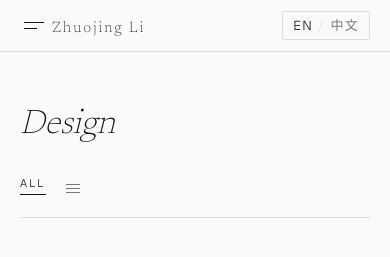
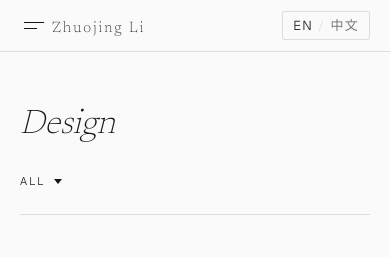
Before and after one commit to SherryLi8/zhuojing-site, a Next.js app: page /design in a window 390 px wide. Shown: the top 257 px of the page. Built offline with nearby package versions, Linux system fonts and the light colour scheme.

Commit message:
Design filter: single filter dropdown (current selection + triangle) replaces ALL + hamburger

```diff
--- a/app/design/page.tsx
+++ b/app/design/page.tsx
@@ -631,32 +631,8 @@ export default function Design() {
               fontFamily: "var(--font-newsreader),serif", fontStyle: "italic", fontWeight: 200,
               fontSize: "clamp(34px,3.5vw,50px)", color: "var(--dark)",
             }}>{lang === "en" ? "Design" : "设计"}</h1>
-            {/* Filter: ALL + category menu */}
-            <div style={{ display: "flex", gap: 20, alignItems: "center", position: "relative" }}>
-              <button
-                onClick={() => { setActiveFilter("all"); setMenuOpen(false); }}
-                style={{ background: "none", border: "none", cursor: "pointer", padding: 0, outline: "none" }}
-              >
-                <span style={{
-                  display: "inline-block", position: "relative", paddingBottom: 4,
-                  fontFamily: "var(--font-geist),sans-serif",
-                  fontSize: 11, letterSpacing: "0.2em",
-                  color: activeFilter === "all" ? "var(--dark)" : "var(--faint)",
-                  transition: "color 0.2s",
-                }}>
-                  {lang === "en" ? "ALL" : "全部"}
-                  <motion.div
-                    initial={false}
-                    animate={{ scaleX: activeFilter === "all" ? 1 : 0 }}
-                    transition={{ duration: 0.38, ease: [0.16, 1, 0.3, 1] }}
-                    style={{
-                      position: "absolute", bottom: 0, left: 0, right: 0,
-                      height: 1, background: "var(--dark)",
-                      transformOrigin: "left center",
-                    }}
-                  />
-                </span>
-              </button>
+            {/* Filter dropdown — shows current selection + triangle */}
+            <div style={{ position: "relative" }}>
               <button
                 onClick={() => setMenuOpen(o => !o)}
                 style={{ background: "none", border: "none", cursor: "pointer", padding: 0, outline: "none" }}
@@ -665,28 +641,20 @@ export default function Design() {
                   display: "inline-flex", alignItems: "center", gap: 8, position: "relative", paddingBottom: 4,
                   fontFamily: "var(--font-geist),sans-serif",
                   fontSize: 11, letterSpacing: "0.2em",
-                  color: activeFilter !== "all" ? "var(--dark)" : "var(--faint)",
-                  transition: "color 0.2s",
+                  color: "var(--dark)",
                 }}>
                   {(() => {
                     const cat = FILTERS.find(f => f.key === activeFilter);
-                    return cat ? (lang === "en" ? cat.en : cat.zh) : null;
+                    return cat ? (lang === "en" ? cat.en : cat.zh) : (lang === "en" ? "ALL" : "全部");
                   })()}
-                  <span style={{ display: "inline-flex", flexDirection: "column", gap: 3 }}>
-                    {[0, 1, 2].map(i => (
-                      <span key={i} style={{ display: "block", width: 14, height: 1, background: "currentColor" }} />
-                    ))}
-                  </span>
-                  <motion.div
-                    initial={false}
-                    animate={{ scaleX: activeFilter !== "all" ? 1 : 0 }}
-                    transition={{ duration: 0.38, ease: [0.16, 1, 0.3, 1] }}
-                    style={{
-                      position: "absolute", bottom: 0, left: 0, right: 0,
-                      height: 1, background: "var(--dark)",
-                      transformOrigin: "left center",
-                    }}
-                  />
+                  <span style={{
+                    width: 0, height: 0,
+                    borderLeft: "4px solid transparent",
+                    borderRight: "4px solid transparent",
+                    borderTop: "5px solid currentColor",
+                    transform: menuOpen ? "rotate(180deg)" : "none",
+                    transition: "transform 0.2s",
+                  }} />
                 </span>
               </button>
               {menuOpen && (
@@ -697,7 +665,7 @@ export default function Design() {
                     background: "#fff", border: "1px solid var(--line)",
                     padding: "6px 0", minWidth: 170, boxShadow: "0 10px 30px rgba(0,0,0,0.08)",
                   }}>
-                    {FILTERS.map(f => (
+                    {[{ key: "all", en: "ALL", zh: "全部" } as const, ...FILTERS].map(f => (
                       <button key={f.key}
                         onClick={() => { setActiveFilter(f.key); setMenuOpen(false); }}
                         style={{
```
